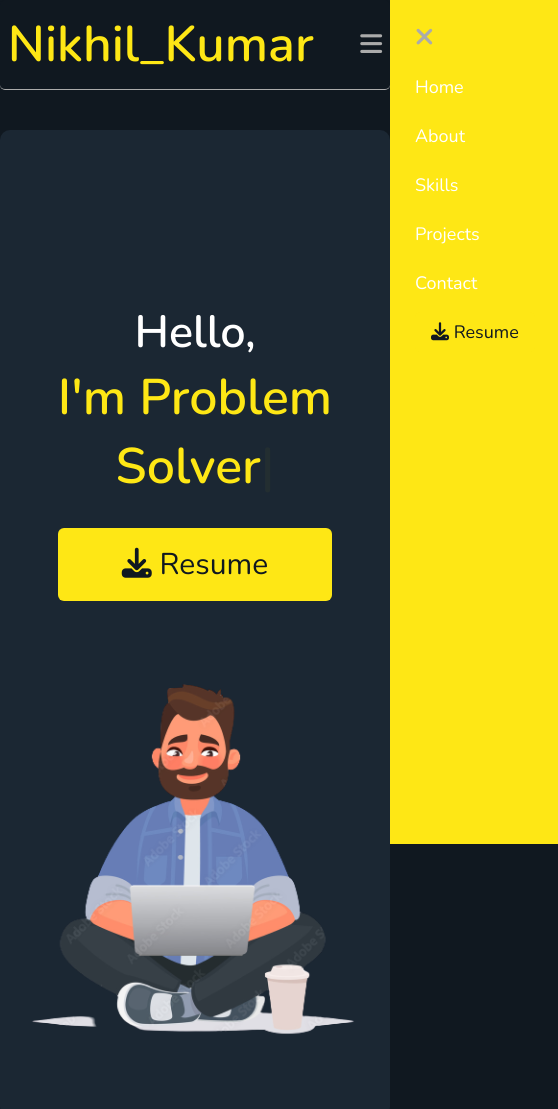
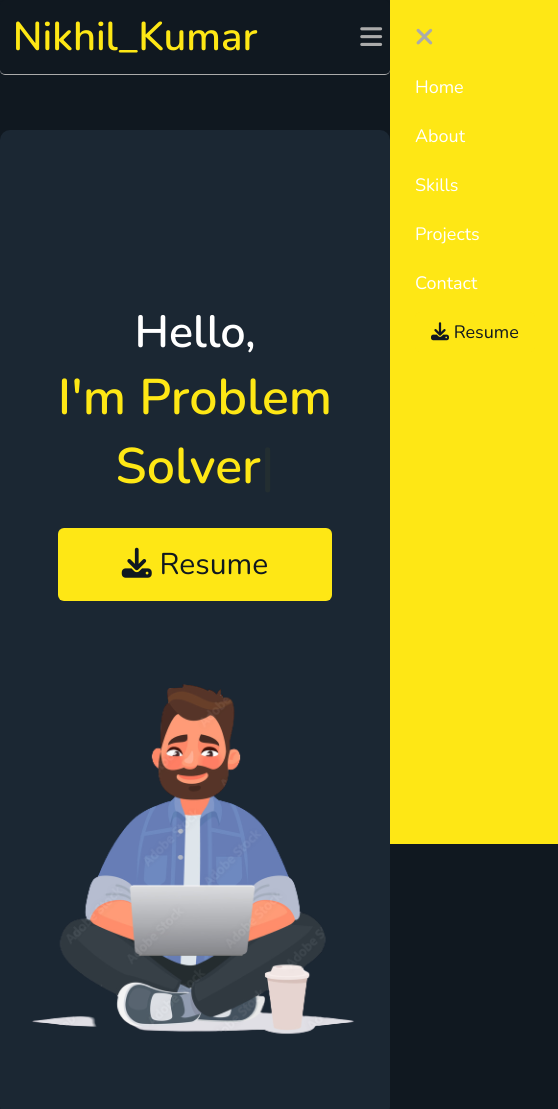
Before and after one commit to nikhiljangra0954/nikhiljangra0954.github.io, a website: page index.html in a window 390 px wide. Shown: the top 1109 px of the page, 558 px wide, since content can reach past the window. Drawn offline with nearby package versions, Linux system fonts and the light colour scheme; a script that the page names is missing.

Commit message:
response fix

```diff
--- a/Style/index.css
+++ b/Style/index.css
@@ -63,10 +63,10 @@ nav{
     /* width: 200px;
     color: #fff; */
     /* color: #2f3556; */
-    font-size: 50px;
+    font-size: 45px;
     color: var(--yellow);
 
-    font-weight: 700;
+    font-weight: 650;
     font-family: "Nunito", sans-serif;
     text-decoration: none;
     /* font-size: 25px; */
@@ -518,10 +518,26 @@ nav .fas{
   display: none;
 }
 
+
+
+
+
 /* ================================== css for small screen ========================================  */
-@media only screen and (max-width:600px){
+@media only screen and (max-width:970px){
 
 /* =============================== navbar ==============================  */
+.active{
+  /* width: 200px;
+  color: #fff; */
+  /* color: #2f3556; */
+  font-size: 40px;
+  color: var(--yellow);
+  margin-left: 5px;
+  font-weight: 650;
+  font-family: "Nunito", sans-serif;
+  text-decoration: none;
+  /* font-size: 25px; */
+}
 nav .fas{
   display: block;
   font-size: 25px;
@@ -679,10 +695,21 @@ nav ul .fas{
 
 
   /* ============================================ contact ===================================  */
+  .contact-left{
+    display: grid;
+    grid-template-columns: repeat(1,1fr);
+    gap: 4rem;
+    /* width: 38%; */
+    /* margin-left: 15px; */
+    /* padding: 0px; */
+    /* margin-top: 3rem;
+    margin-left: 2rem; */
+    margin: auto;
+  }
 
-  .contact-left,.contact-right{
+  /* .contact-left,.contact-right{
     width: 100%;
-  }
+  } */
   /* .contact-email-div{
     width: 90%;
     margin: auto;
```
